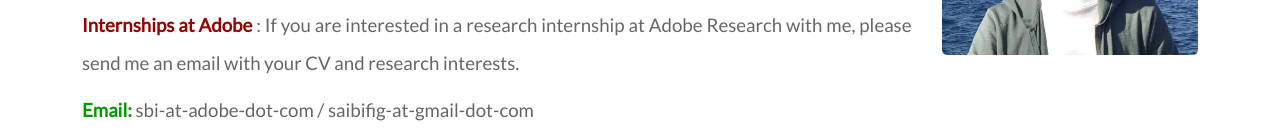
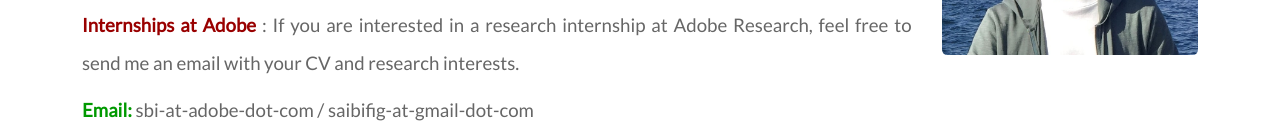
Before and after one commit to sai-bi/sai-bi.github.io, a plain HTML site: page index.html in a window 1280 px wide. Shown: the part 494-626 px from the top of the page. Drawn offline with nearby package versions, Linux system fonts and the light colour scheme.

Commit message:
change web

```diff
--- a/index.html
+++ b/index.html
@@ -113,8 +113,8 @@
                 <span style="color:#900">
                     <b>Internships at Adobe </b>
                 </span>:
-                If you are interested in a research internship at Adobe Research with me,
-                please send me an email with your CV and research interests.
+                If you are interested in a research internship at Adobe Research,
+                feel free to send me an email with your CV and research interests.
                 </p>
                 <span style="color: #090;"> <b>Email: </b> </span> sbi-at-adobe-dot-com / saibifig-at-gmail-dot-com
 
```
